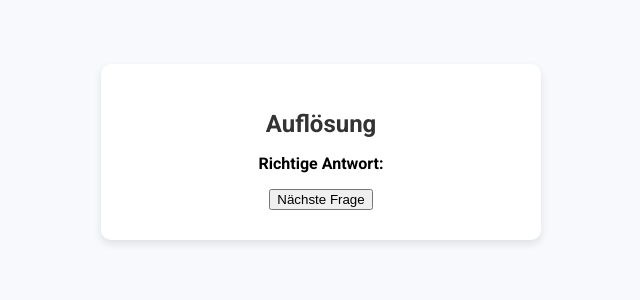
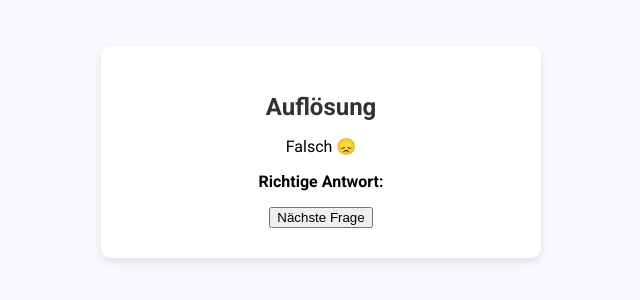
Before and after one commit to BrunoB1979/fragespiel, a plain HTML site: page aufloesung.html in a window 1280 px wide. Shown: the part 248-548 px from the top of the page, without its empty margins (319-959 px from the left). Drawn offline with Linux system fonts and the light colour scheme.

Commit message:
Update aufloesung.html

```diff
--- a/aufloesung.html
+++ b/aufloesung.html
@@ -14,13 +14,13 @@
             <h1>Auflösung</h1>
         </header>
         <main>
+            <p id="result"></p> <!-- Element für das Ergebnis -->
             <p><strong>Richtige Antwort:</strong> <span id="correctAnswer"></span></p>
             <p id="explanation"></p>
         </main>
-       <footer>
-    <button id="nextButton">Nächste Frage</button>
-</footer>
-
+        <footer>
+            <button id="nextButton">Nächste Frage</button>
+        </footer>
     </div>
     <script src="assets/js/aufloesung.js"></script>
 </body>
```
